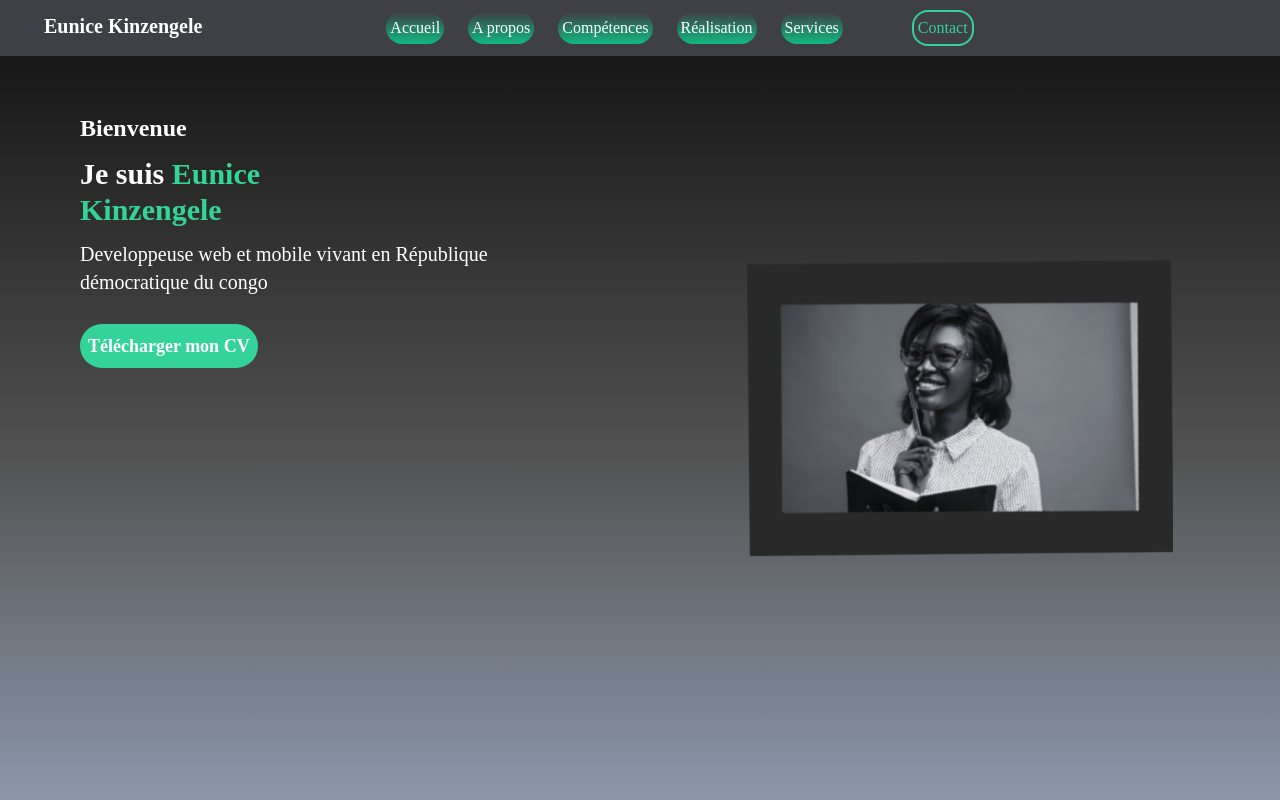
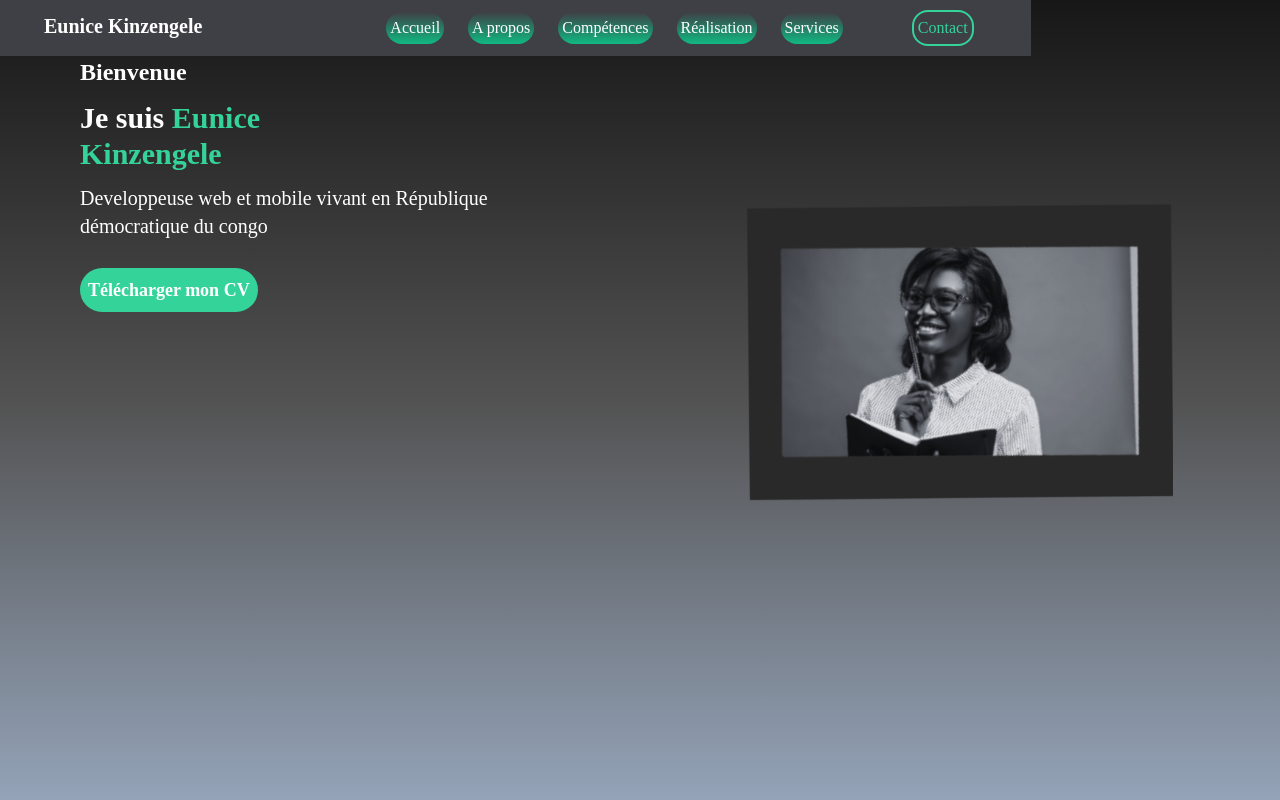
Before and after one commit to eunicekinzengele/My-Portfolio, a Next.js app: page / in a window 1280 px wide. Shown: the top 800 px of the page. Built offline with nearby package versions, Linux system fonts and the light colour scheme.

Commit message:
feat: fix the header

```diff
--- a/src/pages/Accueil.js
+++ b/src/pages/Accueil.js
@@ -13,7 +13,7 @@ export default function Accueil() {
   return (
     <div id="accueil" className="bg-zinc-600 max-w-full">
       <section>
-        <header className="bg-zinc-700 h-14 flex max-w-full">
+        <header className="bg-zinc-700 h-14 flex max-w-full fixed">
           <div className="ml-8">
             <Link href="#accueil">
             <h1 className="text-xl font-semibold text-white p-3 font-newFamilly1">
--- a/src/pages/HeroBar.js
+++ b/src/pages/HeroBar.js
@@ -1,6 +1,8 @@
 import Image from "next/image";
+import Link from "next/link";
 import React from "react";
 import HeroImg from "../Images/HeroPhoto.png";
+
 
 export default function HeroBar() {
   return (
@@ -16,9 +18,11 @@ export default function HeroBar() {
         <p className="text-xl">
           Developpeuse web et mobile vivant en République démocratique du congo
         </p>
+        <Link href="">
         <button className="bg-emerald-400 my-7 p-2 text-lg rounded-full font-semibold hover:bg-gradient-to-t from-emerald-500 hover:bg-orange-400 hover:text-white">
           Télécharger mon CV
         </button>
+        </Link>
       </div>
       <div className="w-1/2 items-center justify-center flex mb-28">
         <Image className="w-8/12 " src={HeroImg} alt="HeroImgage" />
```
Also changed, not shown: 1 other file (tests, documents, lock files or other folders).
